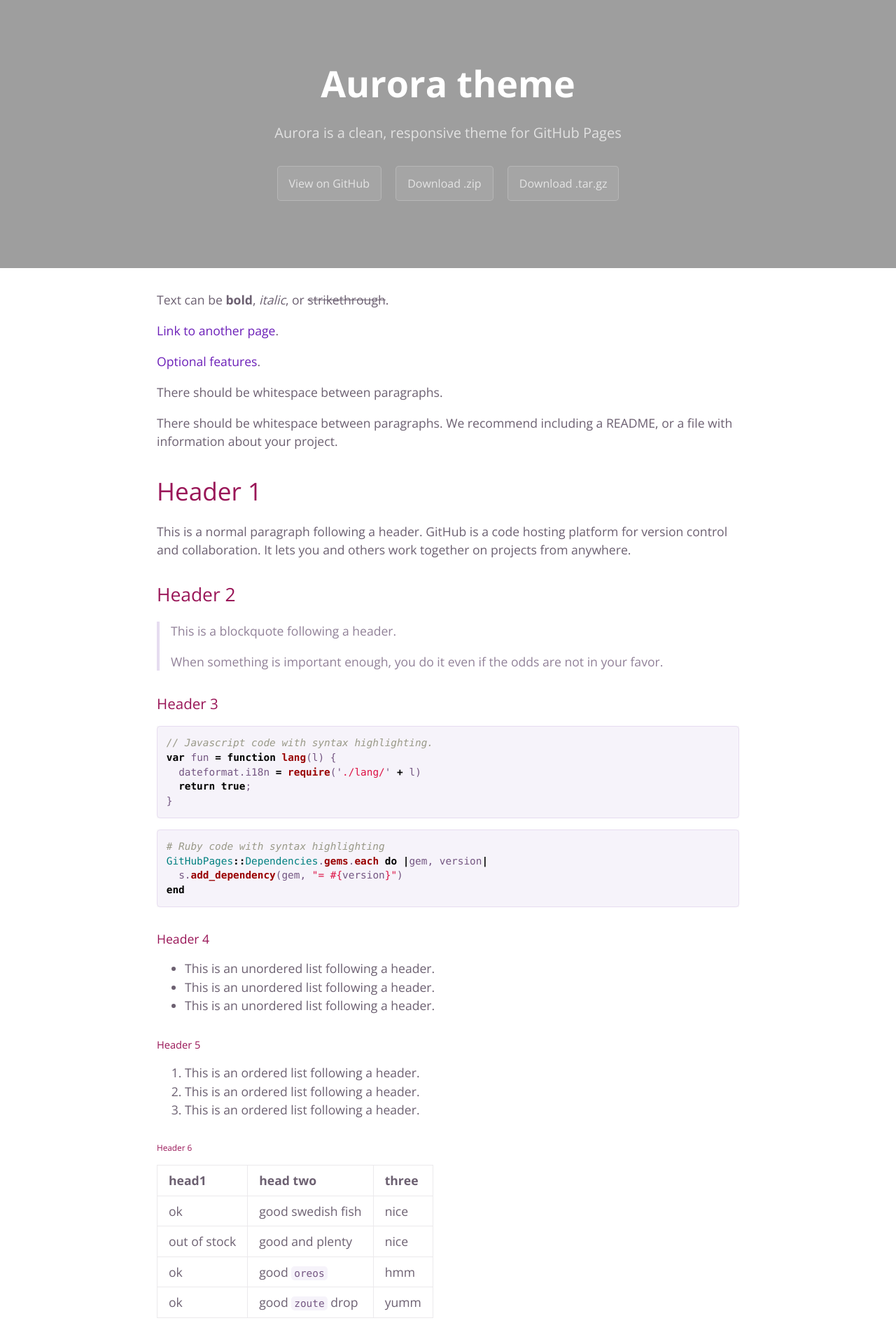
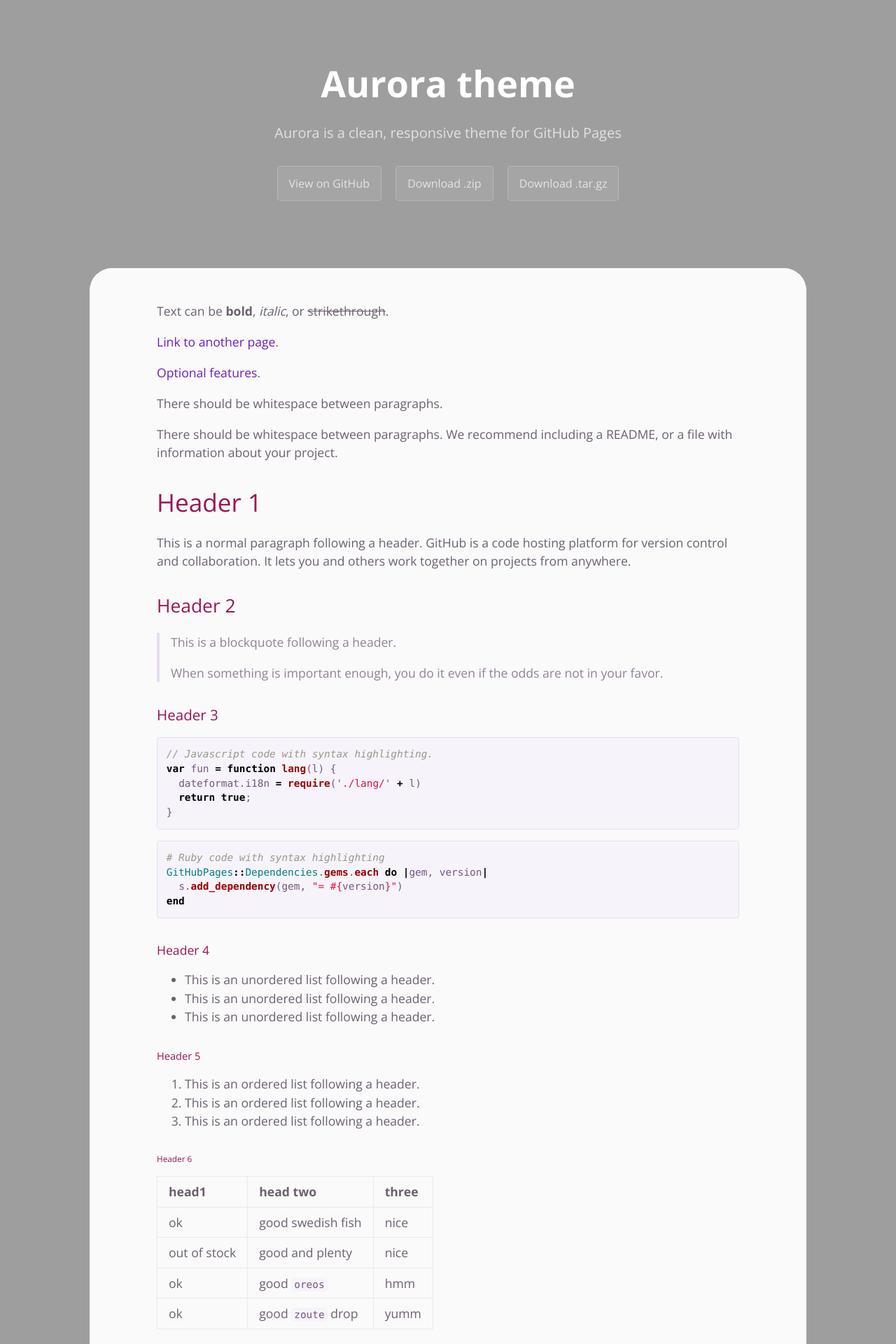
Before and after one commit to iBug/aurora-theme, a Jekyll site: the page built from index.md, in a window 1280 px wide. Shown: the top 1920 px of the page at 70% size. Built offline with Jekyll 4.4.1, drawn with Linux system fonts in a browser that asks for light colours.

Commit message:
Immersive design

```diff
--- a/_sass/aurora.scss
+++ b/_sass/aurora.scss
@@ -32,6 +32,13 @@ body {
   font-size: 16px;
   line-height: 1.5;
   color: $body-text-color;
+
+  background-color: $header-bg-color;
+  background-image: url($bg-image-url), linear-gradient(120deg, $header-bg-color-secondary, $header-bg-color);
+	background-size: cover;
+	background-position: center;
+	background-repeat: no-repeat;
+	background-attachment: fixed;
 }
 
 a {
@@ -75,13 +82,10 @@ a {
   }
 
   @include small {
-    //display: block;
-    //width: 100%;
     padding: 0.75rem;
     font-size: 0.9rem;
 
     + .btn {
-      //margin-top: 1rem;
       margin-left: 0;
     }
   }
@@ -107,12 +111,7 @@ a {
 .page-header {
   color: $header-heading-color;
   text-align: center;
-  background-color: $header-bg-color;
-  background-image: url($bg-image-url), linear-gradient(120deg, $header-bg-color-secondary, $header-bg-color);
-	background-size: cover;
-	background-position: center;
-	background-repeat: no-repeat;
-	background-attachment: fixed;
+	background: transparent;
 
   @include large {
     padding: 5rem 6rem;
@@ -164,6 +163,7 @@ a {
 
 .main-content {
   word-wrap: break-word;
+	background-color: rgba(255, 255, 255, 0.95);
 
   :first-child {
     margin-top: 0;
@@ -171,9 +171,10 @@ a {
 
   @include large {
     max-width: 64rem;
-    padding: 2rem 6rem;
-    margin: 0 auto;
+    padding: 3rem 6rem;
+    margin: 0 auto 3rem;
     font-size: 1.1rem;
+		border-radius: 2rem;
   }
 
   @include medium {
```
